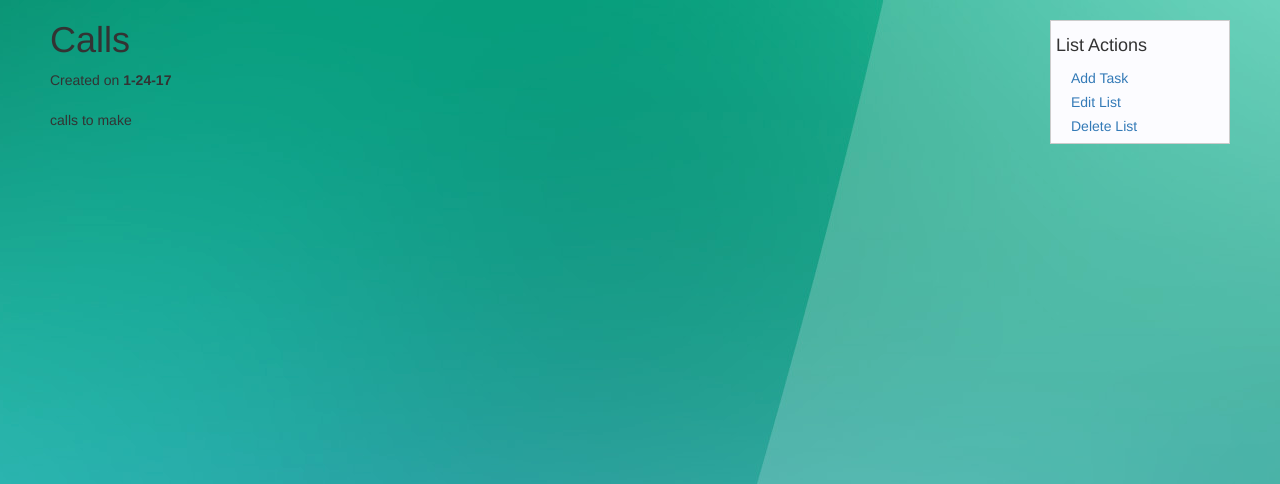
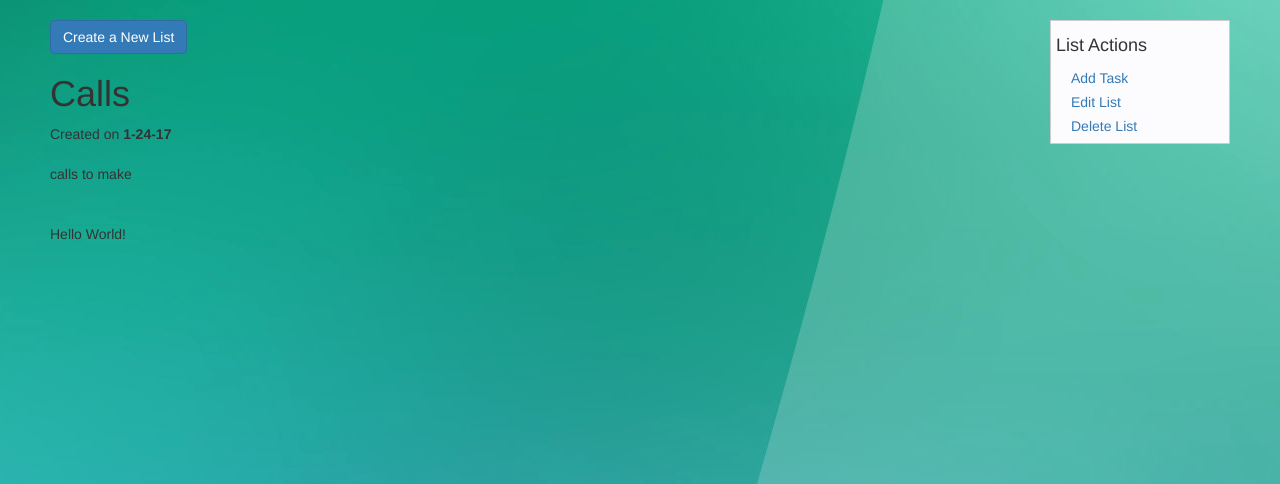
Before and after one commit to Wissa-Azmy/ToDo, a CodeIgniter app: page /ToDo/index.php/lists/show/1 in a window 1280 px wide. Shown: the part 102-586 px from the top of the page. Run offline with CodeIgniter, Linux system fonts and the light colour scheme; a user stored in the database is signed in; data comes from the database, SQL or seed files in the repository; some libraries are stand-ins or nearby versions.

Commit message:
list show page query problem solved, the delete method added to both the controller and model, stil working on the UI

```diff
--- a/application/controllers/Lists.php
+++ b/application/controllers/Lists.php
@@ -17,12 +17,15 @@ class Lists extends CI_Controller{
 		$this->load->view('layouts/main', $data);
 	}
 
-	public function show($id){
-		$data['list'] = $this->List_model->get_list($id);
-		$data['completed_tasks'] = $this->List_model->get_list_tasks($id, true);
-		$data['uncompleted_tasks'] = $this->List_model->get_list_tasks($id, false);
+	public function show($list_id){
+		$data = [];
+		$data['list'] = $this->List_model->get_list($list_id);
+		$data['completed_tasks'] = $this->List_model->get_list_tasks($list_id, true);
+		$data['uncompleted_tasks'] = $this->List_model->get_list_tasks($list_id, false);  // TRUE & FALSE above are for the boolean completed field
 
 		$data['main_content'] = 'lists/show';
+
+
 		$this->load->view('layouts/main', $data);
 
 	}
@@ -56,7 +59,7 @@ class Lists extends CI_Controller{
 		$this->form_validation->set_rules('list_body', 'List Body', 'trim');
 
 		if($this->form_validation->run() == false){
-			//Get the current list infor
+			//Get the current list information
 			$data['this_list'] = $this->List_model->get_list_data($list_id);
 			//Load view and layout
 			$data['main_content'] = 'lists/edit_list';
@@ -74,4 +77,10 @@ class Lists extends CI_Controller{
 				redirect('lists/index'); // NOT WORKING BCOZ REDIRECTION IS HANDLED BY AJAX
 			}
 	}
+
+	public function delete($list_id){
+		$this->List_model->delete_list($list_id);
+		$this->session->set_flashdata('list_deleted', 'Your list has been deleted');
+		redirect('lists/index');
+	}
 }
--- a/application/models/List_model.php
+++ b/application/models/List_model.php
@@ -9,8 +9,12 @@ class List_model extends CI_Model
 		$query = $this->db->get('lists');
 		return $query->result(); 	// WE USE RESULT TO RETURN ALL THE RECORDS
 	}
+
 	public function get_list($id){
-		$query = $this->db->get('lists', array('id' => $id));
+		// $this->db->where('id', $id);
+		$query = $this->db->get_where('lists', ['id' => $id]);
+		// echo $this->db->last_query();  //TO ECHO THE MYSQL QUERY
+
 		return $query->row();	// WE USE ROW TO RETURN ONLY ONE RECORD
 	}
 	public function get_list_tasks($id, $completed){
@@ -26,4 +30,9 @@ class List_model extends CI_Model
 		return $query->row();
 	}
 
+	public function delte_list($list_id){
+		$query = $this->db->delete('lists', array('id' => $list_id));
+		return;
+	}
+
 }
--- a/application/views/lists/index.php
+++ b/application/views/lists/index.php
@@ -27,7 +27,7 @@
 <?php endforeach; ?>
 </ul>
 </br>
-<p><a href="#" id="create_task" class="btn btn-primary create_task"> Create a New List</a></p>
+<p><a href="#" id="create_list" class="btn btn-primary create_task"> Create a List</a></p>
 
 
 
@@ -35,7 +35,7 @@
 
 
 
-<!--***************** EDIT MODAL ******************* -->
+<!--***************** CREATE LIST MODAL ******************* -->
 <div class="modal fade" tabindex="-1" role="dialog" id="create-modal">
         <div class="modal-dialog" role="document">
             <div class="modal-content">
--- a/application/views/lists/show.php
+++ b/application/views/lists/show.php
@@ -1,11 +1,45 @@
 <ul id='actions'>
 	<h4>List Actions</h4>
 	<li><a href="http://localhost/ToDo/index.php/tasks/add/<?php echo $list->id; ?>">Add Task</a></li>
-	<li><a href="http://localhost/ToDo/index.php/lists/edit/<?php echo $list->id; ?>">Edit List</a></li>
+
+	<li id="edit_list"><a id="edit_list" class="edit_list" href="#">Edit List</a></li>
+
 	<li><a onclick="return confirm('Are you Sure?')" href="http:/localhost/ToDo/index.php/tasks/delete/<?php echo $list->id; ?>">Delete List</a></li>
 </ul>
+
+<p><a href="#" id="edit_list" class="btn btn-primary edit_list"> Create a New List</a></p>
+
 <h1><?php echo $list->list_name; ?></h1>
 Created on <strong><?php echo date('n-j-y', strtotime($list->create_date)); ?></strong>
 <br /><br />
 <div style='max-width: 500px;'><?php echo $list->list_body; ?></div>
 <br /><br />
+<?php echo 'Hello World!' ?>
+
+
+
+<!--***************** EDIT LIST MODAL ******************* -->
+<div class="modal fade" tabindex="-1" role="dialog" id="edit-modal">
+        <div class="modal-dialog" role="document">
+            <div class="modal-content">
+                <div class="modal-header">
+                    <button type="button" class="close" data-dismiss="modal" aria-label="Close"><span aria-hidden="true">&times;</span></button>
+                    <h4 class="modal-title">Create New List</h4>
+                </div>
+                <div class="modal-body">
+                    <form>
+                    	<div class="form-group">
+                            <input type="text" class="form-control" id="list_name" name="list_name" placeholder="List Name">
+                        </div>
+                        <div class="form-group">
+                            <textarea class="form-control" name="list_body" id="list_body" rows="4" placeholder="List Body..."></textarea>
+                        </div>
+                    </form>
+                </div>
+                <div class="modal-footer">
+                    <button type="button" class="btn btn-default" data-dismiss="modal">Cancel</button>
+                    <button type="button" class="btn btn-primary" id="list-update">Update</button>
+                </div>
+            </div><!-- /.modal-content -->
+        </div><!-- /.modal-dialog -->
+</div><!-- /.modal -->
```
Also changed, not shown: public/js/app.js (deleted).
